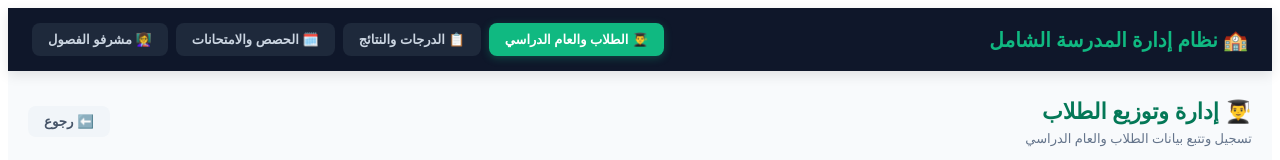
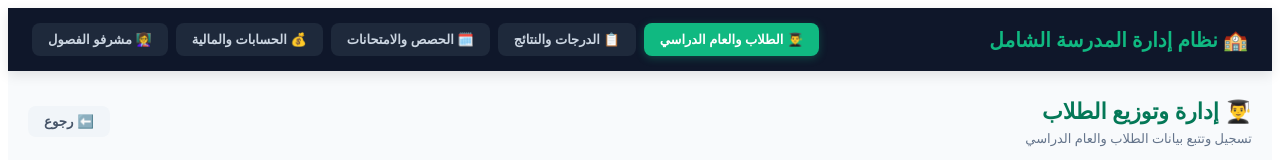
Before and after one commit to osman55-design/alshoruk-school, a React (Vite) app: page / in a window 1280 px wide. Shown: the top 160 px of the page. Built offline with nearby package versions, Linux system fonts and the light colour scheme; no server answers; the database is empty.

Commit message:
Update App component with new AccountsSection

```diff
--- a/src/App.jsx
+++ b/src/App.jsx
@@ -1,18 +1,19 @@
 import React, { useState, useEffect } from 'react';
 import { supabase } from './supabaseClient';
 
-// استدعاء الشاشات والمكونات
+// استدعاء كافة المكونات والشاشات
 import StudentsSection from './components/StudentsSection';
 import ResultsSection from './components/ResultsSection';
 import SchedulesSection from './components/SchedulesSection';
 import ClassSupervisorsSection from './components/ClassSupervisorsSection';
+import AccountsSection from './components/AccountsSection';
 
 export default function App() {
   const [activeTab, setActiveTab] = useState('students');
   const [currentUser, setCurrentUser] = useState(null);
 
   useEffect(() => {
-    // جلب بيانات جلسة المستخدم حال وجود نظام تسجيل دخول
+    // جلب بيانات الجلسة الحالية للمستخدم
     const session = supabase.auth.getSession();
     if (session) {
       setCurrentUser({ name: 'المسؤول', permissions: { admin: true } });
@@ -24,7 +25,7 @@ export default function App() {
 
       {/* 1️⃣ شريط التنقل العلوي (Navbar) */}
       <header style={{ backgroundColor: '#0f172a', padding: '15px 24px', color: '#ffffff', boxShadow: '0 4px 12px rgba(0,0,0,0.1)' }}>
-        <div style={{ display: 'flex', justifyContent: 'space-between', alignItems: 'center', maxWidth: '1300px', margin: '0 auto' }}>
+        <div style={{ display: 'flex', justifyContent: 'space-between', alignItems: 'center', maxWidth: '1400px', margin: '0 auto', flexWrap: 'wrap', gap: '12px' }}>
 
           <h1 style={{ margin: 0, fontSize: '20px', fontWeight: '900', color: '#10b981', display: 'flex', alignItems: 'center', gap: '8px' }}>
             🏫 نظام إدارة المدرسة الشامل
@@ -44,6 +45,10 @@ export default function App() {
               🗓️ الحصص والامتحانات
             </button>
 
+            <button style={navBtnStyle(activeTab === 'accounts')} onClick={() => setActiveTab('accounts')}>
+              💰 الحسابات والمالية
+            </button>
+
             <button style={navBtnStyle(activeTab === 'supervisors')} onClick={() => setActiveTab('supervisors')}>
               👩‍🏫 مشرفو الفصول
             </button>
@@ -53,9 +58,9 @@ export default function App() {
       </header>
 
       {/* 2️⃣ منطقة عرض الشاشة الحالية */}
-      <main style={{ maxWidth: '1300px', margin: '24px auto', padding: '0 20px' }}>
+      <main style={{ maxWidth: '1400px', margin: '24px auto', padding: '0 20px' }}>
 
-        {/* شاشة الطلاب */}
+        {/* شاشة الطلاب والعام الدراسي */}
         {activeTab === 'students' && (
           <StudentsSection onBack={() => setActiveTab('students')} />
         )}
@@ -70,6 +75,11 @@ export default function App() {
           <SchedulesSection onBack={() => setActiveTab('students')} />
         )}
 
+        {/* شاشة الحسابات والمالية */}
+        {activeTab === 'accounts' && (
+          <AccountsSection onBack={() => setActiveTab('students')} />
+        )}
+
         {/* شاشة مشرفي الفصول */}
         {activeTab === 'supervisors' && (
           <ClassSupervisorsSection onBack={() => setActiveTab('students')} />
@@ -81,7 +91,7 @@ export default function App() {
   );
 }
 
-// تنسيق أزرار التنقل
+// تنسيق أزرار التنقل Navbar
 const navBtnStyle = (active) => ({
   padding: '9px 16px',
   borderRadius: '8px',
```
